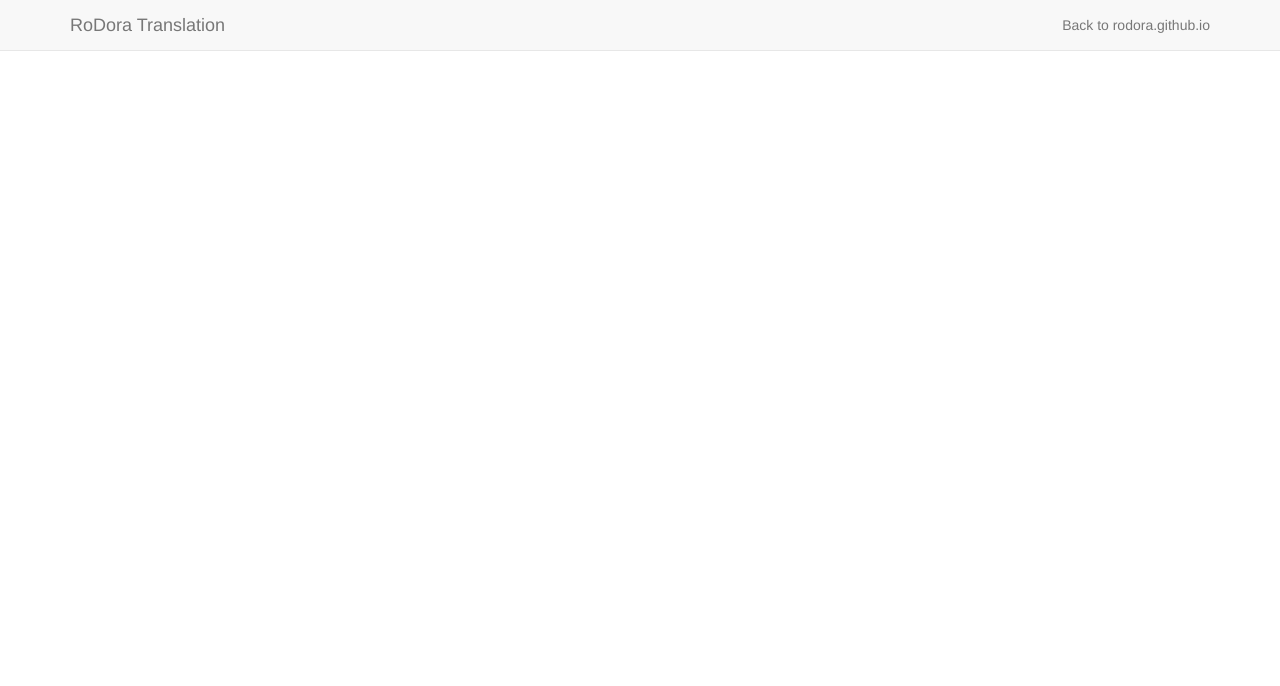
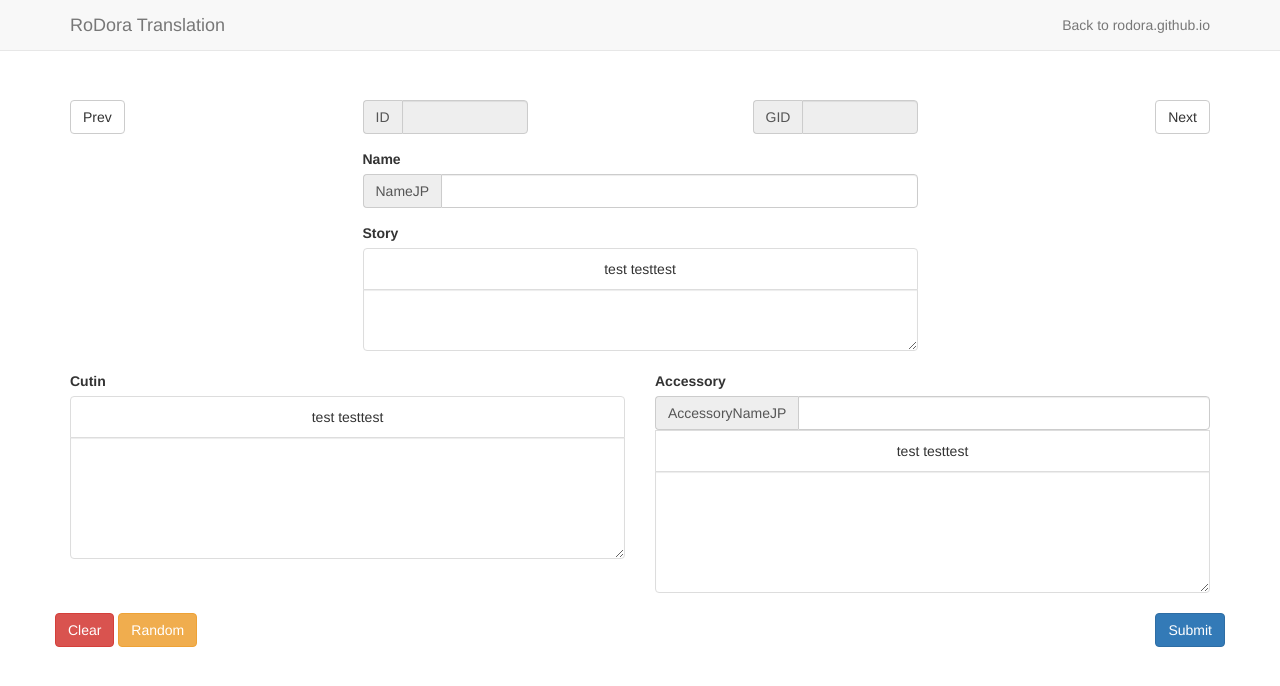
Before and after one commit to rodora/rodora-translation, a plain HTML site: page index.html in a window 1280 px wide. Drawn offline with Linux system fonts and the light colour scheme.

Commit message:
finish ui design

```diff
--- a/index.html
+++ b/index.html
@@ -7,7 +7,6 @@
     <meta name="viewport" content="width=device-width, initial-scale=1, maximum-scale=1, user-scalable=no">
     <!-- The above 3 meta tags *must* come first in the head; any other head content must come *after* these tags -->
     <title>RoDora Translation</title>
-
     <!-- Bootstrap -->
     <link href="css/libs/bootstrap.min.css" rel="stylesheet">
     <link href="css/libs/bootstrap-select.min.css" rel="stylesheet">
@@ -16,7 +15,6 @@
     <link href="css/libs/nouislider.pips.css" rel="stylesheet">
     <link href="css/libs/nouislider.tooltips.css" rel="stylesheet">
     <link href="css/main.css" rel="stylesheet">
-
     <!-- HTML5 shim and Respond.js for IE8 support of HTML5 elements and media queries -->
     <!-- WARNING: Respond.js doesn't work if you view the page via file:// -->
     <!--[if lt IE 9]>
@@ -54,9 +52,98 @@
             <!-- /.navbar-collapse -->
         </div>
     </nav>
-
+    <div class="container">
+        <div class="row">
+            <div class="col-md-3">
+                <button type="button" class="btn btn-default">Prev</button>
+            </div>
+            <div class="form-group col-md-2">
+                <div class="input-group">
+                    <div class="input-group-addon">ID</div>
+                    <input type="text" class="form-control" id="txtID" disabled="disabled">
+                </div>
+            </div>
+            <div class="form-group col-md-2 col-md-offset-2">
+                <div class="input-group">
+                    <div class="input-group-addon">GID</div>
+                    <input type="text" class="form-control" id="txtGID" disabled="disabled">
+                </div>
+            </div>
+            <div class="col-md-3">
+                <div class="pull-right">
+                    <button type="button" class="btn btn-default">Next</button>
+                </div>
+            </div>
+        </div>
+        <div class="row">
+            <div class="col-md-6 col-md-offset-3">
+                <div class="form-group">
+                    <label for="txtName">Name</label>
+                    <div class="input-group">
+                        <div class="input-group-addon" id="txtNameJP">NameJP</div>
+                        <input type="text" class="form-control" id="txtName" />
+                    </div>
+                </div>
+            </div>
+        </div>
+        <div class="row">
+            <div class="col-md-6 col-md-offset-3">
+                <div class="form-group">
+                    <label for="txtStory">Story</label>
+                    <ul class="list-group">
+                        <li class="list-group-item">
+                            <div id="txtStoryJP" style="text-align:center">test testtest
+                            </div>
+                        </li>
+                        <textarea class="list-group-item form-control" style="border-top-left-radius: 0;border-top-right-radius: 0;text-align:center"
+                            id="txtStory"></textarea>
+                    </ul>
+                </div>
+            </div>
+        </div>
+        <div class="row">
+            <div class="col-md-6">
+                <div class="form-group">
+                    <label for="txtCutin">Cutin</label>
+                    <ul class="list-group">
+                        <li class="list-group-item">
+                            <div id="txtCutinJP" style="text-align:center">test testtest
+                            </div>
+                        </li>
+                        <textarea class="list-group-item form-control" style="border-top-left-radius: 0;border-top-right-radius: 0;text-align:center"
+                            id="txtCutin" rows="5"></textarea>
+                    </ul>
+                </div>
+            </div>
+            <div class="col-md-6">
+                <div class="form-group">
+                    <label for="txtAccessory">Accessory</label>
+                    <ul class="list-group">
+                        <div class="input-group">
+                            <div class="input-group-addon" id="txtAccessoryNameJP">AccessoryNameJP</div>
+                            <input type="text" class="form-control" id="txtAccessoryName" />
+                        </div>
+                        <li class="list-group-item">
+                            <div id="txtAccessoryJP" style="text-align:center">test testtest
+                            </div>
+                        </li>
+                        <textarea class="list-group-item form-control" style="border-top-left-radius: 0;border-top-right-radius: 0;text-align:center"
+                            id="txtAccessory" rows="5"></textarea>
+                    </ul>
+                </div>
+            </div>
+        </div>
+        <div class="row">
+            <div class="pull-left">
+                <button type="button" class="btn btn-danger">Clear</button>
+                <button type="button" class="btn btn-warning">Random</button>
+            </div>
+            <div class="pull-right">
+                <button type="button" class="btn btn-primary">Submit</button>
+            </div>
+        </div>
+    </div>
     <script src="js/libs/nprogress.js"></script>
-
     <script>
         (function (i, s, o, g, r, a, m) {
             i['GoogleAnalyticsObject'] = r;
```
